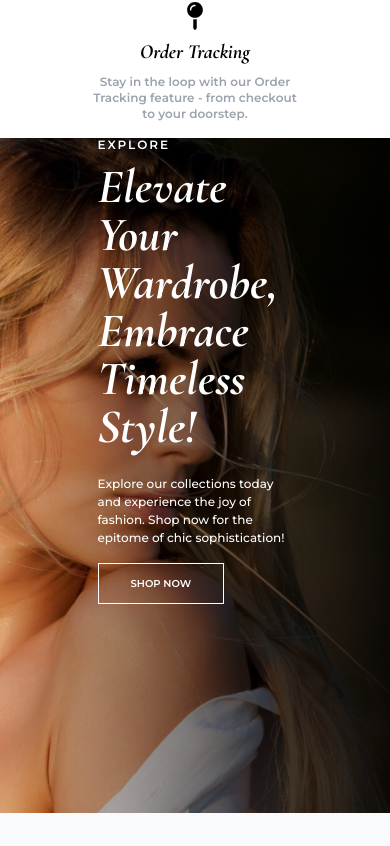
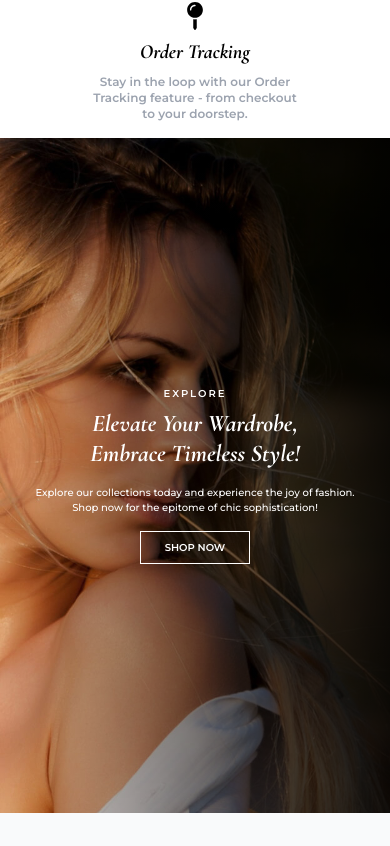
Before and after one commit to djangid63/Femme_Wardrobe_React, a React (Vite) app: page / in a window 390 px wide. Shown: the part 10518-11364 px from the top of the page. Built offline with nearby package versions, Linux system fonts and the light colour scheme.

Commit message:
Update ExploreSection component: enhance layout, improve responsiveness, and refine styling

```diff
--- a/src/components/ExploreSection/ExploreSection.jsx
+++ b/src/components/ExploreSection/ExploreSection.jsx
@@ -3,8 +3,8 @@ import exploreBgImg from '../../images/BgImages/ExploreBgImg.jpeg'
 
 const ExploreSection = () => {
   return (
-    <section className='relative h-[80vh] w-full bg-gray-100 flex items-center justify-center'>
-      <div className='absolute inset-0 w-full h-[80vh]'
+    <section className='relative h-[80vh] w-full overflow-hidden bg-gray-100 flex items-center justify-center'>
+      <div className='absolute inset-0 w-full h-full'
         style={{
           backgroundImage: `url(${exploreBgImg})`,
           backgroundSize: 'cover',
@@ -12,27 +12,25 @@ const ExploreSection = () => {
           backgroundAttachment: 'fixed'
         }}
       ></div>
-      <div className='absolute inset-0 w-[100%] h-[80vh]'
+      <div className='absolute inset-0 w-full h-full'
         style={{
           background: 'linear-gradient(to right, rgba(0, 0, 0, 0.1), rgba(0, 0, 0, 0.9))'
         }}
       ></div>
-      <div className="absolute inset-0 flex flex-col md:justify-center md:items-end items-center w-[100%] h-[100%] text-white md:px-44 px-0">
-        <p className="md:w-[33vw] w-[50vw] font-mont font-semibold text-[12px] md:text-[12px] tracking-[2px] leading-[13.75px] break-words uppercase mb-3">
+      <div className="absolute inset-0 flex flex-col justify-center items-center md:items-end w-full h-full text-white px-4 sm:px-6 md:px-10 lg:px-44">
+        <p className="w-full max-w-[90%] sm:max-w-[80%] md:max-w-[33vw] font-mont font-semibold text-[10px] md:text-[12px] tracking-[2px] leading-[13.75px] uppercase mb-2 md:mb-3 text-center md:text-start">
           Explore
         </p>
-        <h1 className="md:w-[33vw] w-[50vw] md:text-[62px] text-5xl font-bold italic break-words text-start capitalize font-mainHead leading-none mb-6">
-          Elevate your wardrobe,<br /> embrace timeless style!
+        <h1 className="w-full max-w-[90%] sm:max-w-[80%] md:max-w-[33vw] text-2xl sm:text-3xl md:text-5xl lg:text-[62px] font-bold italic text-center md:text-start capitalize font-mainHead leading-tight md:leading-none mb-4 md:mb-6">
+          Elevate your wardrobe,<br className="md:block" /> embrace timeless style!
         </h1>
-        <p className="md:w-[33vw] w-[50vw] font-mont text-[12px] md:text-[16px] font-medium text-start mb-4">
-          Explore our collections today and experience the joy of fashion. Shop now for the <br /> epitome of chic sophistication!
+        <p className="w-full max-w-[90%] sm:max-w-[80%] md:max-w-[33vw] font-mont text-[10px] sm:text-xs md:text-sm lg:text-[16px] font-medium text-center md:text-start mb-4">
+          Explore our collections today and experience the joy of fashion. Shop now for the <br className='hidden md:block' /> epitome of chic sophistication!
         </p>
-        <div>
-          <div className='md:w-[33vw] w-[50vw]'>
-            <button className="text-[10px] md:text-[14px] uppercase text-white border border-white font-mont font-semibold py-3 px-8 md:py-4 md:px-11 hover:bg-white hover:text-black">
-              Shop Now
-            </button>
-          </div>
+        <div className='w-full max-w-[90%] sm:max-w-[80%] md:max-w-[33vw] flex justify-center md:justify-start'>
+          <button className="text-[10px] md:text-[14px] uppercase text-white border border-white font-mont font-semibold py-2 px-6 md:py-4 md:px-11 hover:bg-white hover:text-black">
+            Shop Now
+          </button>
         </div>
       </div>
     </section>
```
